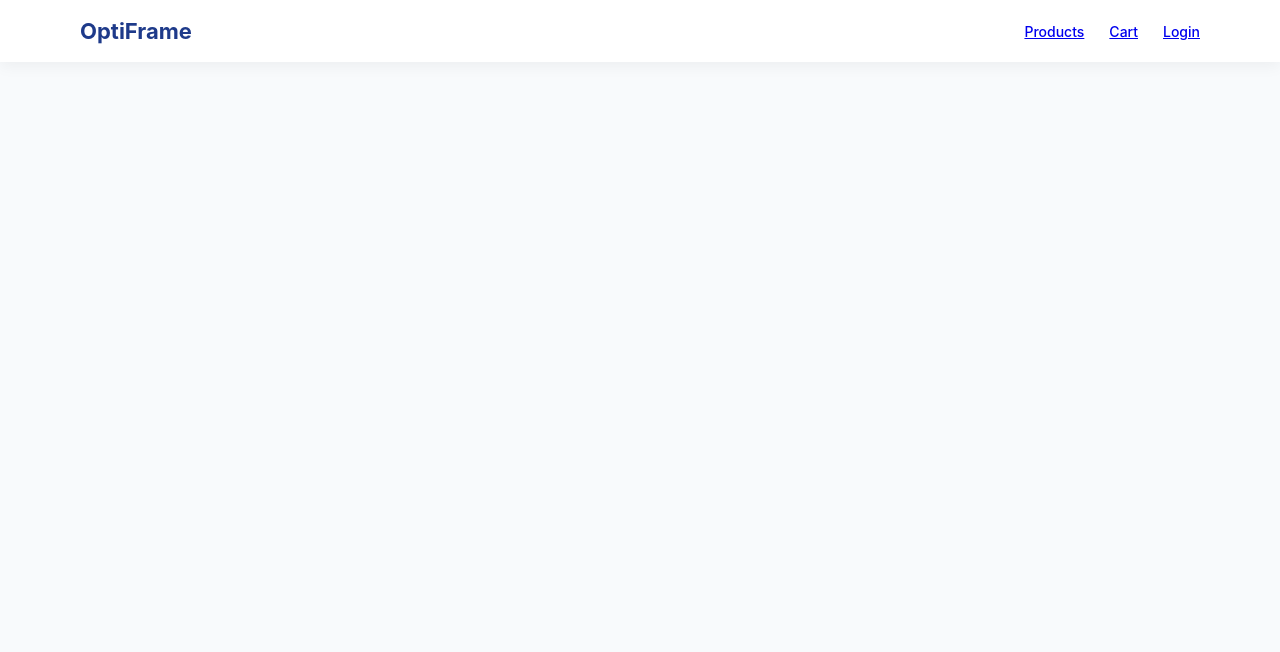
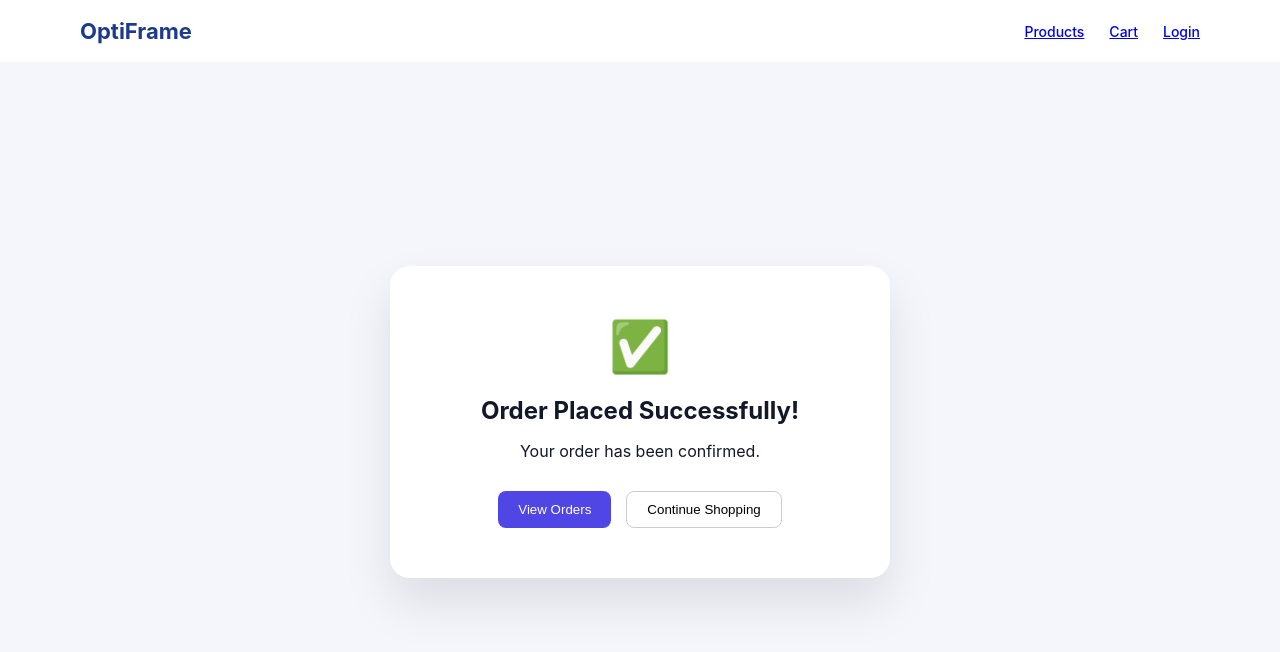
Before and after one commit to AaryaGhosalkar/optiframe-frontend, a React (Vite) app: page /order-success in a window 1280 px wide. Shown: the top 652 px of the page. Built offline with nearby package versions, Linux system fonts and the light colour scheme.

Commit message:
fixed pay

```diff
--- a/src/App.jsx
+++ b/src/App.jsx
@@ -9,6 +9,7 @@ import LoginSelector from "./pages/LoginSelector";
 import CustomerLogin from "./pages/CustomerLogin";
 import CustomerRegister from "./pages/CustomerRegister";
 import Orders from "./pages/Orders";
+import OrderSuccess from "./pages/OrderSuccess";
 import TryOn from "./pages/TryOn";
 import AdminLogin from "./pages/AdminLogin";
 import CustomerDahboard from "./pages/CustomerDashboard";
@@ -109,6 +110,7 @@ export default function App() {
         <Route path="/customer-login" element={<CustomerLogin />} />
         <Route path="/register" element={<CustomerRegister />} />
         <Route path="/orders" element={<Orders />} />
+        <Route path="/order-success" element={<OrderSuccess />} />
         <Route path="/tryon" element={<TryOn />} />
         <Route path="/admin-login" element={<AdminLogin />} />
         <Route path="/dashboard" element={<CustomerDashboard />} />
--- a/src/pages/Checkout.jsx
+++ b/src/pages/Checkout.jsx
@@ -6,7 +6,7 @@ export default function Checkout() {
   const { cartItems, clearCart } = useCart();
   const navigate = useNavigate();
 
-  const customer = JSON.parse(localStorage.getItem("customer"));
+  const [loading, setLoading] = useState(true);
 
   const [form, setForm] = useState({
     fullName: "",
@@ -19,16 +19,16 @@ export default function Checkout() {
     landmark: "",
   });
 
+  const storedUser = JSON.parse(localStorage.getItem("user"));
+
   useEffect(() => {
-    const storedUser = JSON.parse(localStorage.getItem("user"));
     if (!storedUser) {
       window.location.href = "/login";
       return;
     }
+    setLoading(false);
+  }, []);
 
-  setLoading(false);
-
-}, []);
   const handleChange = (e) => {
     setForm({ ...form, [e.target.name]: e.target.value });
   };
@@ -48,51 +48,74 @@ export default function Checkout() {
       return;
     }
 
+    try {
+      // 1️⃣ Create Razorpay order from backend
+      const res = await fetch(
+        "https://optiframe-backend.onrender.com/api/payment/create-order",
+        {
+          method: "POST",
+          headers: { "Content-Type": "application/json" },
+          body: JSON.stringify({ amount: total }),
+        }
+      );
+
+      const order = await res.json();
+
+      // 2️⃣ Open Razorpay popup
       const options = {
-      key: "rzp_test_1234567890", // <-- Replace with your Razorpay test key
-      amount: total * 100,
-      currency: "INR",
+        key: "rzp_test_SJjZfILcxAlVBJ", // <-- PUT YOUR TEST KEY HERE
+        amount: order.amount,
+        currency: order.currency,
+        order_id: order.id,
         name: "OptiFrame",
         description: "Eyewear Purchase",
+
         handler: async function (response) {
-        // After successful payment create order
-
-        await fetch("https://optiframe-backend.onrender.com/api/orders", {
+          // 3️⃣ Save order in database
+          await fetch(
+            "https://optiframe-backend.onrender.com/api/orders",
+            {
               method: "POST",
               headers: { "Content-Type": "application/json" },
               body: JSON.stringify({
-            customerEmail: customer.email,
+                customerEmail: storedUser.email,
                 items: cartItems,
                 totalAmount: total,
                 shippingAddress: form,
                 paymentId: response.razorpay_payment_id,
               }),
-        });
+            }
+          );
 
-        alert("Payment Successful!");
           clearCart();
-        navigate("/order-success");
+          window.location.href = "/order-success";
         },
+
         prefill: {
           name: form.fullName,
-        email: customer.email,
+          email: storedUser.email,
           contact: form.phone,
         },
-      theme: {
-        color: "#111",
-      },
+
+        theme: { color: "#111" },
       };
 
       const rzp = new window.Razorpay(options);
       rzp.open();
+
+    } catch (err) {
+      alert("Payment failed");
+      console.error(err);
+    }
   };
+
+  if (loading) return null;
 
   return (
     <div style={styles.page}>
       <h1>Checkout</h1>
 
       <div style={styles.container}>
-        {/* Address Form */}
         <div style={styles.formSection}>
           <h2>Shipping Details</h2>
 
@@ -106,7 +129,6 @@ export default function Checkout() {
           <input name="landmark" placeholder="Landmark (Optional)" onChange={handleChange} />
         </div>
 
-        {/* Order Summary */}
         <div style={styles.summary}>
           <h2>Order Summary</h2>
 
--- /dev/null
+++ b/src/pages/OrderSuccess.jsx
@@ -0,0 +1,74 @@
+import { useNavigate } from "react-router-dom";
+
+export default function OrderSuccess() {
+  const navigate = useNavigate();
+
+  return (
+    <div style={styles.page}>
+      <div style={styles.card}>
+        <h1 style={styles.icon}>✅</h1>
+        <h2>Order Placed Successfully!</h2>
+        <p>Your order has been confirmed.</p>
+
+        <div style={styles.buttons}>
+          <button
+            style={styles.primary}
+            onClick={() => navigate("/orders")}
+          >
+            View Orders
+          </button>
+
+          <button
+            style={styles.secondary}
+            onClick={() => navigate("/products")}
+          >
+            Continue Shopping
+          </button>
+        </div>
+      </div>
+    </div>
+  );
+}
+
+const styles = {
+  page: {
+    minHeight: "90vh",
+    display: "flex",
+    justifyContent: "center",
+    alignItems: "center",
+    background: "#f4f6fb",
+  },
+  card: {
+    background: "#fff",
+    padding: "50px",
+    borderRadius: "20px",
+    textAlign: "center",
+    boxShadow: "0 25px 50px rgba(0,0,0,0.1)",
+    width: "400px",
+  },
+  icon: {
+    fontSize: "50px",
+    marginBottom: "20px",
+  },
+  buttons: {
+    marginTop: "30px",
+    display: "flex",
+    justifyContent: "center",
+    gap: "15px",
+  },
+  primary: {
+    padding: "10px 20px",
+    borderRadius: "8px",
+    border: "none",
+    background: "#4f46e5",
+    color: "#fff",
+    cursor: "pointer",
+  },
+  secondary: {
+    padding: "10px 20px",
+    borderRadius: "8px",
+    border: "1px solid #ccc",
+    background: "#fff",
+    cursor: "pointer",
+  },
+};
```
Lines whose indentation alone changed are shown as unchanged.
